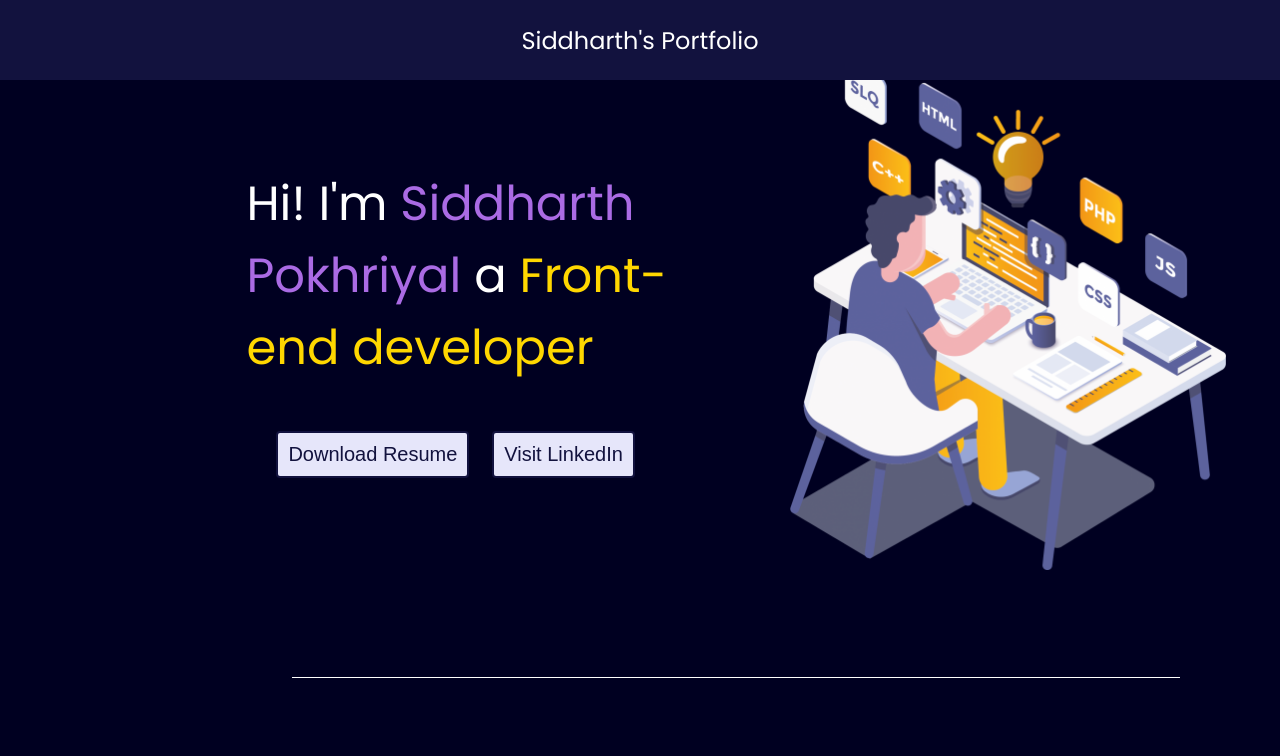
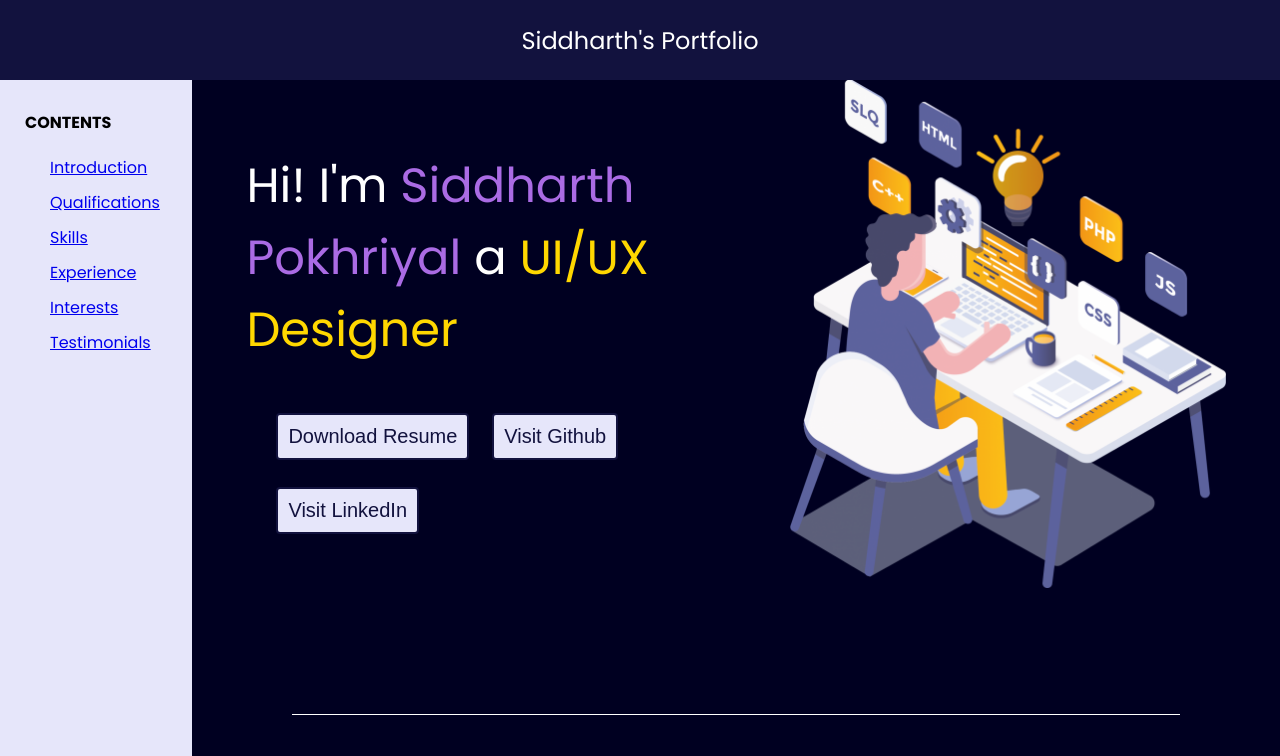
Before and after one commit to SiddharthPokhriyal21/My-Portfolio, a plain HTML site: page index.html in a window 1280 px wide. Shown: the top 756 px of the page. Drawn offline with nearby package versions, Linux system fonts and the light colour scheme.

Commit message:
Update index.html

```diff
--- a/index.html
+++ b/index.html
@@ -26,7 +26,7 @@
     </nav>
   </header>
   <main>
-<!--     <section class="side">
+    <section class="side">
       <ul>
         <li class="contents"><strong>CONTENTS</strong></li>
         <a href="#Introduction"><li>Introduction</li></a>
@@ -36,20 +36,20 @@
         <a href="#Interests"><li>Interests</li></a>
         <a href="#Testimomials"><li>Testimonials</li></a>
       </ul>
-    </section> -->
+    </section>
     <section class="main_section">
       <div class="first_section" id="Introduction">
         <div class="left_section">
           Hi! I'm
           <span class="text_purple">Siddharth Pokhriyal</span>
           a
-          <span class="text_gold">Front-end developer</span>
+          <span class="text_gold">UI/UX Designer</span>
           <div>
             <span id="element"></span>
           </div>
           <div class="buttons">
-            <a href=""><button class="button">Download Resume</button></a>
-            <!-- <a href="https://github.com/SiddharthPokhriyal21"><button class="button">Visit Github</button></a> -->
+            <a href="https://drive.google.com/file/d/1mPWoyHgVWyqwFUs9PUbGBjoISnbe-HB3/view?usp=sharing"><button class="button">Download Resume</button></a>
+            <a href="https://github.com/SiddharthPokhriyal21"><button class="button">Visit Github</button></a>
             <a href="https://www.linkedin.com/in/siddharth-pokhriyal-23098124a" target="_blank"><button class="button">Visit
                 LinkedIn</button></a>
           </div>
```
